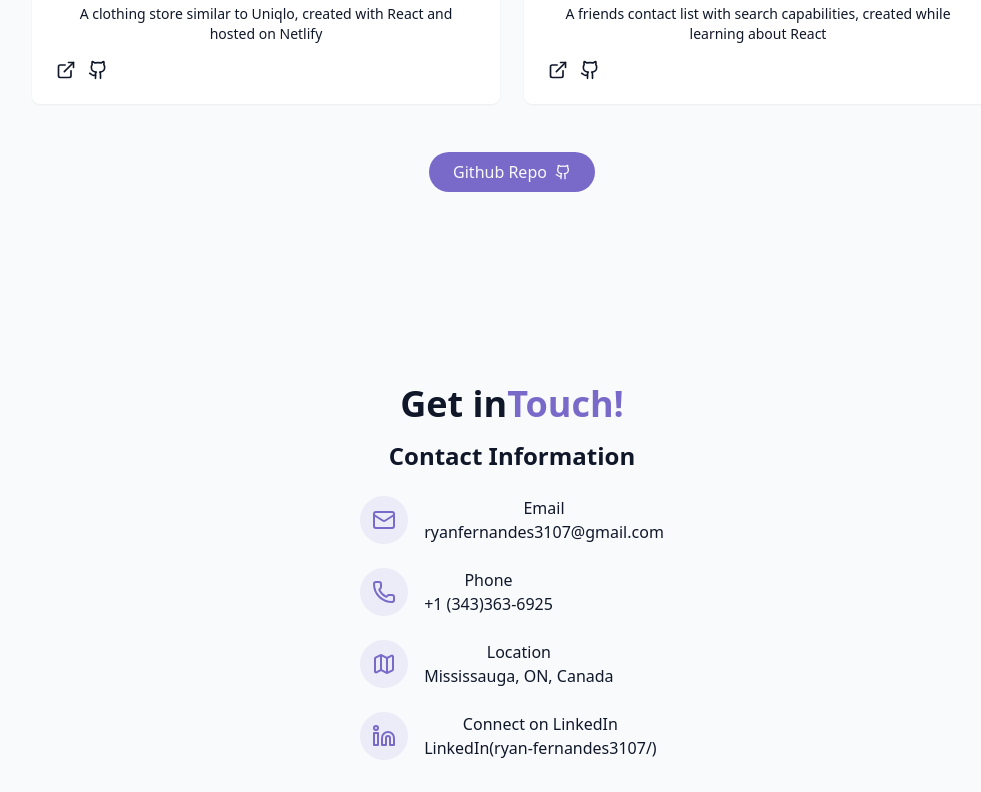
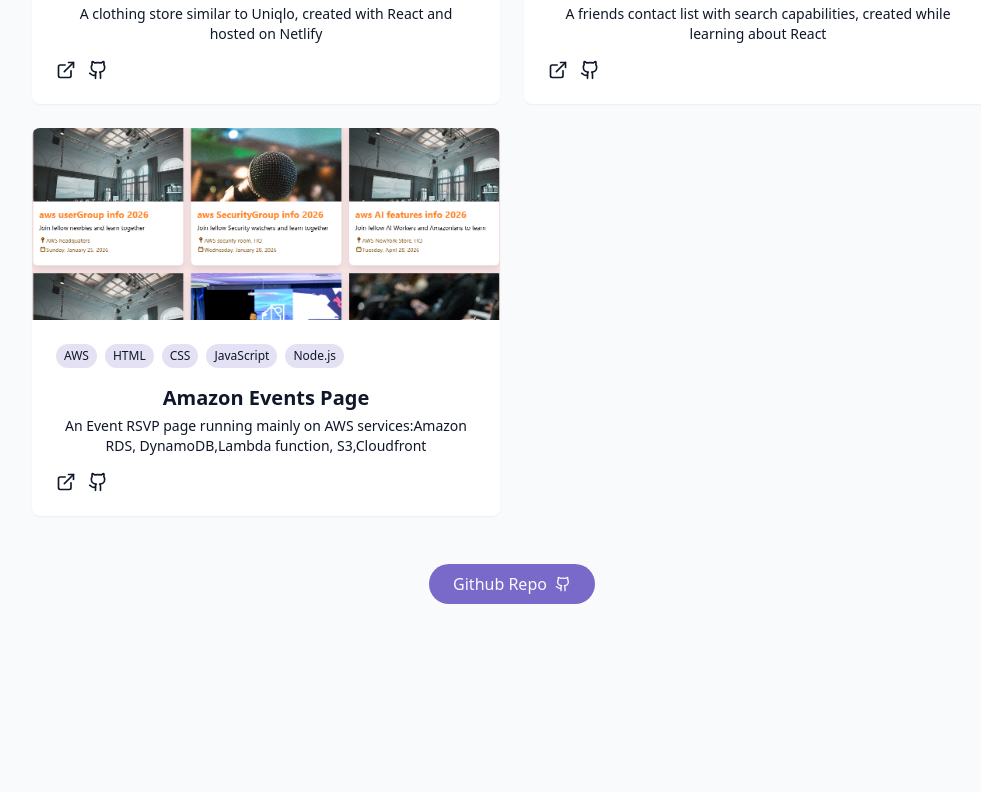
Before and after one commit to Ryan-F3107/portfolio-site, a React (Vite) app: page / in a window 1280 px wide. Shown: the part 1308-2100 px from the top of the page, without its empty margins (128-1109 px from the left). Built offline with nearby package versions, Linux system fonts and the light colour scheme.

Commit message:
Added AWS Event RSVP project to project's section

```diff
--- a/src/components/ProjectsSection.tsx
+++ b/src/components/ProjectsSection.tsx
@@ -18,6 +18,15 @@
         tags:["React","CSS","Git"],
         demoUrl: "https://ryan-f3107.github.io/RoboFriends/",
         githubUrl:"https://github.com/Ryan-F3107/RoboFriends"
+    },
+    {
+        id: 3,
+        title: "Amazon Events Page",
+        description: "An Event RSVP page running mainly on AWS services:Amazon RDS, DynamoDB,Lambda function, S3,Cloudfront",
+        image:"/projects/AWS_Event_RSVP.png",
+        tags:["AWS","HTML","CSS","JavaScript","Node.js"],
+        demoUrl:"https://d3d45c8x5z1v9o.cloudfront.net/",
+        githubUrl:"https://github.com/Ryan-F3107/AWS-Event-Page",
     }
 ]
 export const ProjectsSection = () => {
```
Also changed, not shown: public/projects/AWS_Event_RSVP.png (added).
